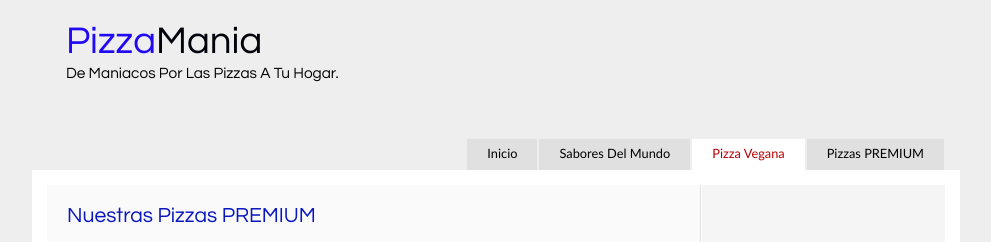
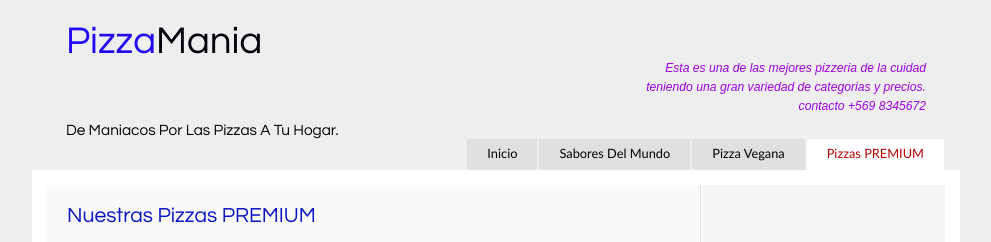
Before and after one commit to Juan-Leipan/Prueba1, a plain HTML site: page contact.html in a window 1280 px wide. Shown: the top 242 px of the page, without its empty margins (144-1135 px from the left). Drawn offline with Linux system fonts and the light colour scheme.

Commit message:
Add files via upload

```diff
--- a/contact.html
+++ b/contact.html
@@ -16,6 +16,10 @@
         <div id="logo_text">
           <!-- class="logo_colour", allows you to change the colour of the text -->
           <h1><a href="index.html">Pizza<span class="logo_colour">Mania</span></a></h1>
+          <h5 class="let">Esta es una de las mejores pizzeria de la cuidad </h5>
+          <h5 class="let">teniendo una gran variedad
+             de categorias y precios.</h5>
+          <h5 class="let">contacto +569 8345672</h5>
           <h2>De Maniacos Por Las Pizzas A Tu Hogar.</h2>
         </div>
       </div>
@@ -24,8 +28,8 @@
           <!-- put class="selected" in the li tag for the selected page - to highlight which page you're on -->
           <li><a href="index.html">Inicio</a></li>
           <li><a href="page.html">Sabores Del Mundo</a></li>
-          <li class="selected"><a href="another_page.html">Pizza Vegana</a></li>
-          <li><a href="contact.html">Pizzas PREMIUM</a></li>
+          <li><a href="another_page.html">Pizza Vegana</a></li>
+          <li class="selected"><a href="contact.html">Pizzas PREMIUM</a></li>
         </ul>
       </div>
     </div>
```
Also changed, not shown: another_page.html (+5 -0 lines).
